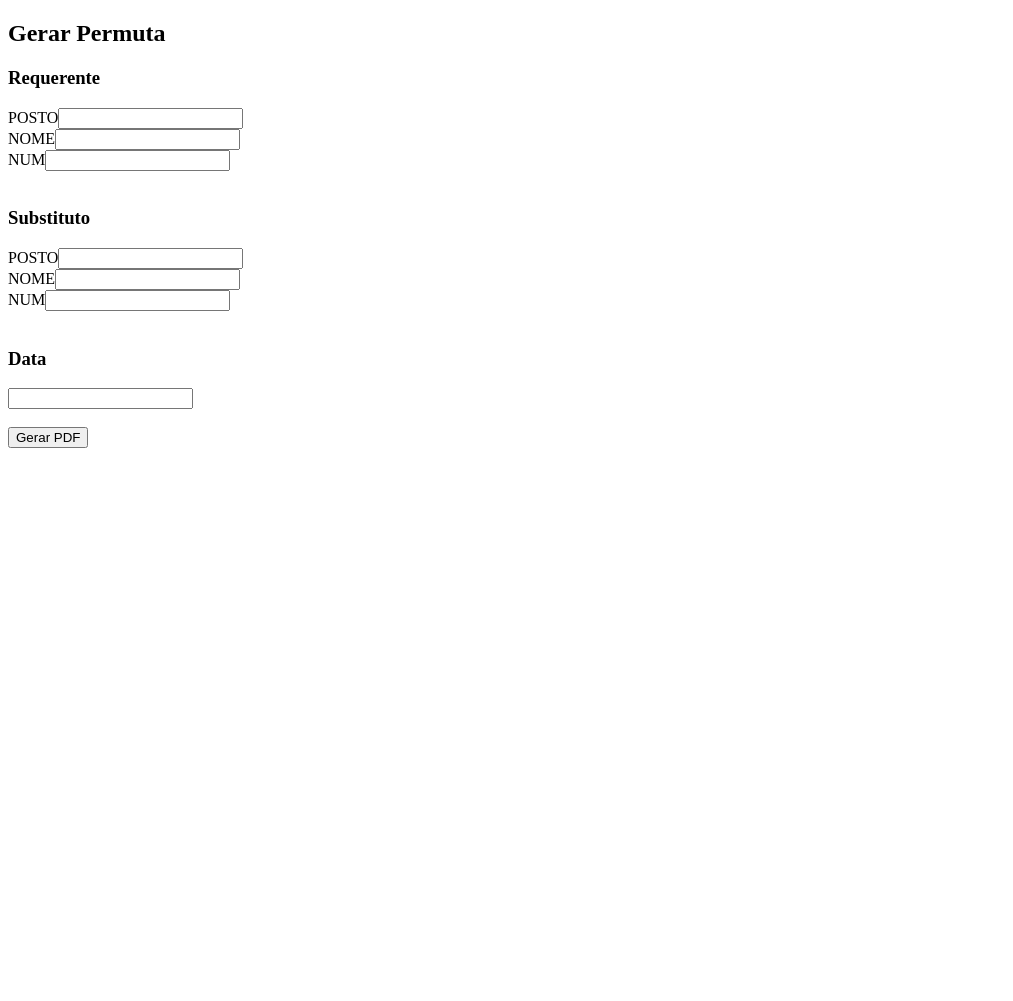
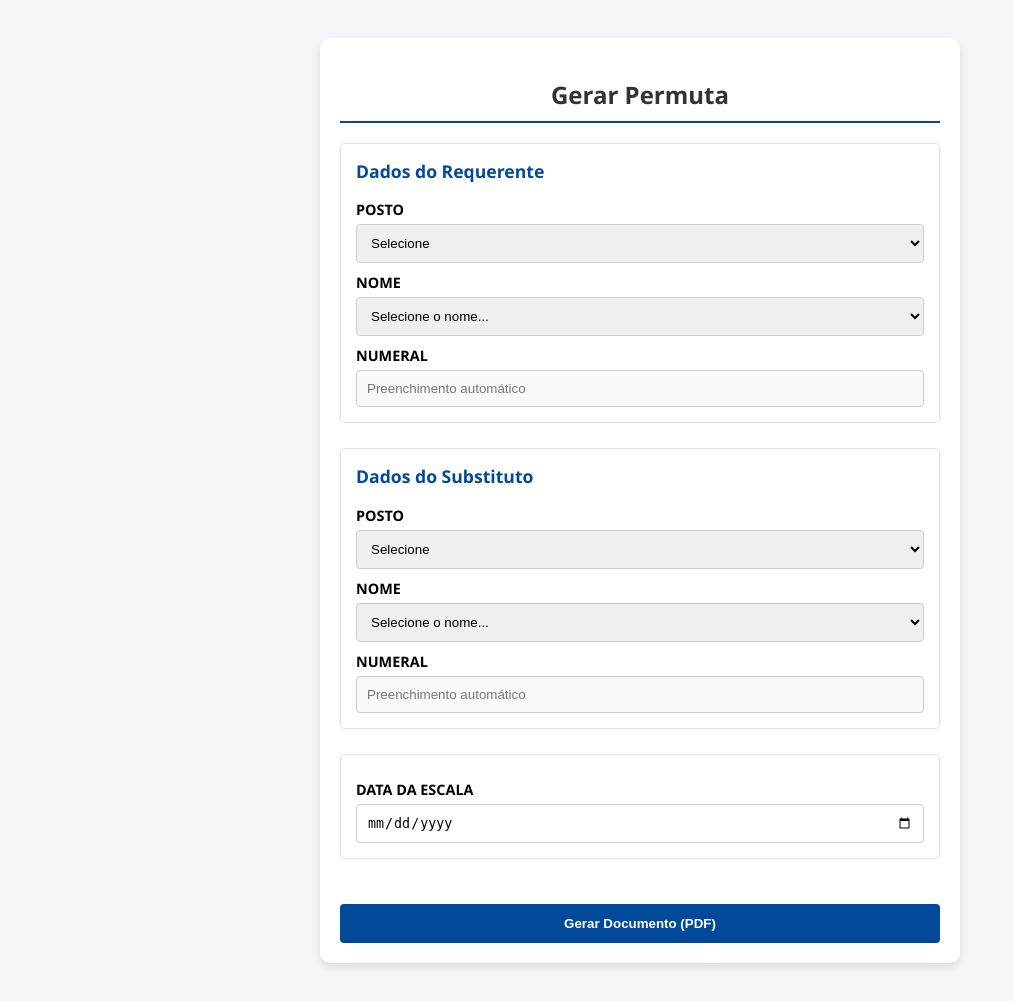
Before and after one commit to azvdocarlos/permuta, a Flask app: page / in a window 1280 px wide. Shown: the whole page, without its empty margins (0-1013 px from the left). Before the commit the page ends 448 px from the top, so only its background shows below. Run offline with Flask 3, Linux system fonts and the light colour scheme.

Commit message:
Update index.html

```diff
--- a/templates/index.html
+++ b/templates/index.html
@@ -1,31 +1,94 @@
 <!DOCTYPE html>
-<html>
+<html lang="pt-br">
 <head>
-<meta charset="UTF-8">
-<title>Permuta</title>
+    <meta charset="UTF-8">
+    <title>Gerar Permuta PM</title>
+    <style>
+        body { font-family: 'Segoe UI', Tahoma, Geneva, Verdana, sans-serif; padding: 30px; background-color: #f4f4f9; }
+        .container { max-width: 600px; margin: auto; background: white; padding: 20px; border-radius: 10px; box-shadow: 0 4px 8px rgba(0,0,0,0.1); }
+        h2 { text-align: center; color: #333; border-bottom: 2px solid #004a99; padding-bottom: 10px; }
+        .section { margin-bottom: 25px; padding: 15px; border: 1px solid #e0e0e0; border-radius: 5px; }
+        h3 { margin-top: 0; color: #004a99; font-size: 1.1rem; }
+        label { display: block; margin-top: 10px; font-weight: bold; font-size: 0.9rem; }
+        select, input { width: 100%; padding: 10px; margin-top: 5px; border: 1px solid #ccc; border-radius: 4px; box-sizing: border-box; }
+        input[readonly] { background-color: #f9f9f9; color: #555; cursor: not-allowed; }
+        button { width: 100%; padding: 12px; margin-top: 20px; background-color: #004a99; color: white; border: none; border-radius: 4px; font-weight: bold; cursor: pointer; transition: background 0.3s; }
+        button:hover { background-color: #003366; }
+    </style>
 </head>
 <body>
 
-<h2>Gerar Permuta</h2>
+<div class="container">
+    <h2>Gerar Permuta</h2>
 
-<form action="/gerar" method="post">
+    <form action="/gerar" method="post">
 
-<h3>Requerente</h3>
-POSTO<input name="posto_req"><br>
-NOME<input name="nome_req"><br>
-NUM<input name="num_req"><br><br>
+        <div class="section">
+            <h3>Dados do Requerente</h3>
+            <label>POSTO</label>
+            <select name="posto_req">
+              <option value="" selected>Selecione</option>
+                <option value="SD">SD</option>
+                <option value="CB">CB</option>
+                <option value="SGT">SGT</option>
+            </select>
+            <label>NOME</label>
+            <select name="nome_req" id="nome_req" onchange="vincularMatricula('req')">
+                <option value="">Selecione o nome...</option>
+                <option value="C. AZEVEDO" data-num="31736">C. AZEVEDO</option>
+                <option value="BRUNO" data-num="36338">BRUNO</option>
+                <option value="FEITOZA" data-num="34946">FEITOZA</option>
+                <option value="J. DINIZ" data-num="32690">J. DINIZ</option>
+            </select>
 
-<h3>Substituto</h3>
-POSTO<input name="posto_sub"><br>
-NOME<input name="nome_sub"><br>
-NUM<input name="num_sub"><br><br>
+            <label>NUMERAL</label>
+            <input name="num_req" id="num_req" readonly placeholder="Preenchimento automático">
+        </div>
 
-<h3>Data</h3>
-<input name="data"><br><br>
+        <div class="section">
+            <h3>Dados do Substituto</h3>
+            <label>POSTO</label>
+            <select name="posto_sub">
+              <option value="" selected>Selecione</option>
+                <option value="SD">SD</option>
+                <option value="CB">CB</option>
+                <option value="SGT">SGT</option>
+            </select>
 
-<button type="submit">Gerar PDF</button>
+            <label>NOME</label>
+            <select name="nome_sub" id="nome_sub" onchange="vincularMatricula('sub')">
+                <option value="">Selecione o nome...</option>
+                <option value="C. AZEVEDO" data-num="31736">C. AZEVEDO</option>
+                <option value="BRUNO" data-num="36338">BRUNO</option>
+                <option value="FEITOZA" data-num="34946">FEITOZA</option>
+                <option value="J. DINIZ" data-num="32690">J. DINIZ</option>
+            </select>
 
-</form>
+            <label>NUMERAL</label>
+            <input name="num_sub" id="num_sub" readonly placeholder="Preenchimento automático">
+        </div>
+
+        <div class="section">
+            <label>DATA DA ESCALA</label>
+            <input type="date" name="data" required>
+        </div>
+
+        <button type="submit">Gerar Documento (PDF)</button>
+
+    </form>
+</div>
+
+<script>
+    function vincularMatricula(alvo) {
+        const select = document.getElementById('nome_' + alvo);
+        const input = document.getElementById('num_' + alvo);
+        const selecionado = select.options[select.selectedIndex];
+
+        // Puxa o número da sequência definida no data-num
+        const matricula = selecionado.getAttribute('data-num');
+        input.value = matricula ? matricula : "";
+    }
+</script>
 
 </body>
 </html>
```
